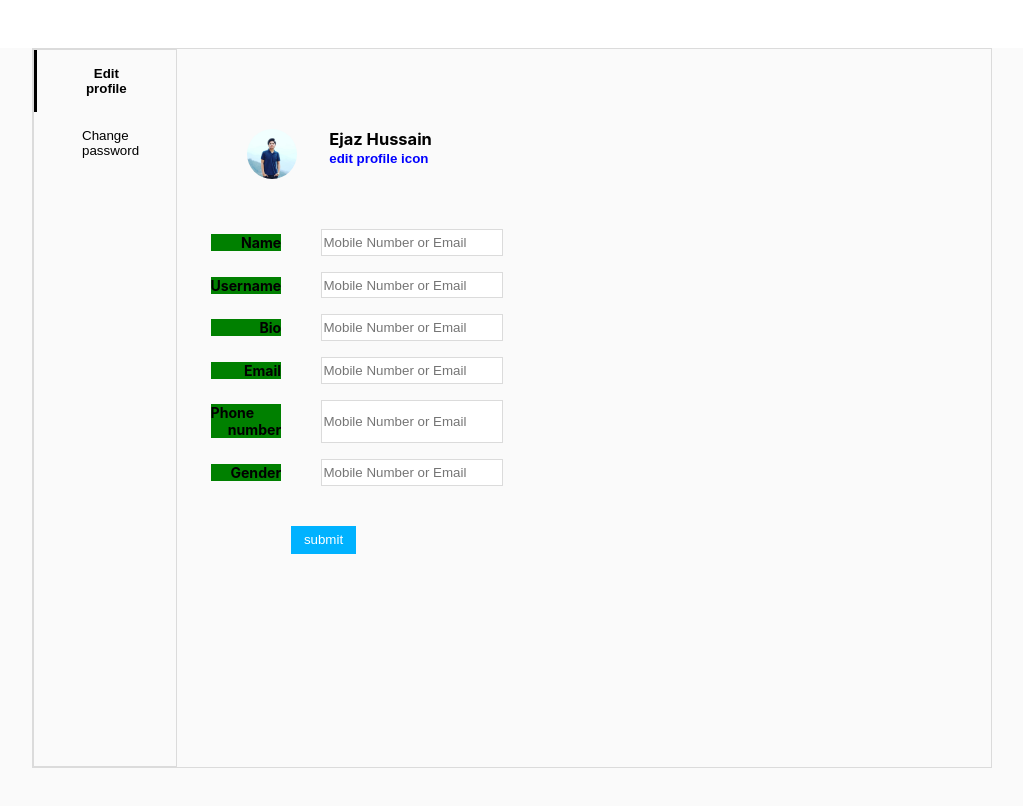
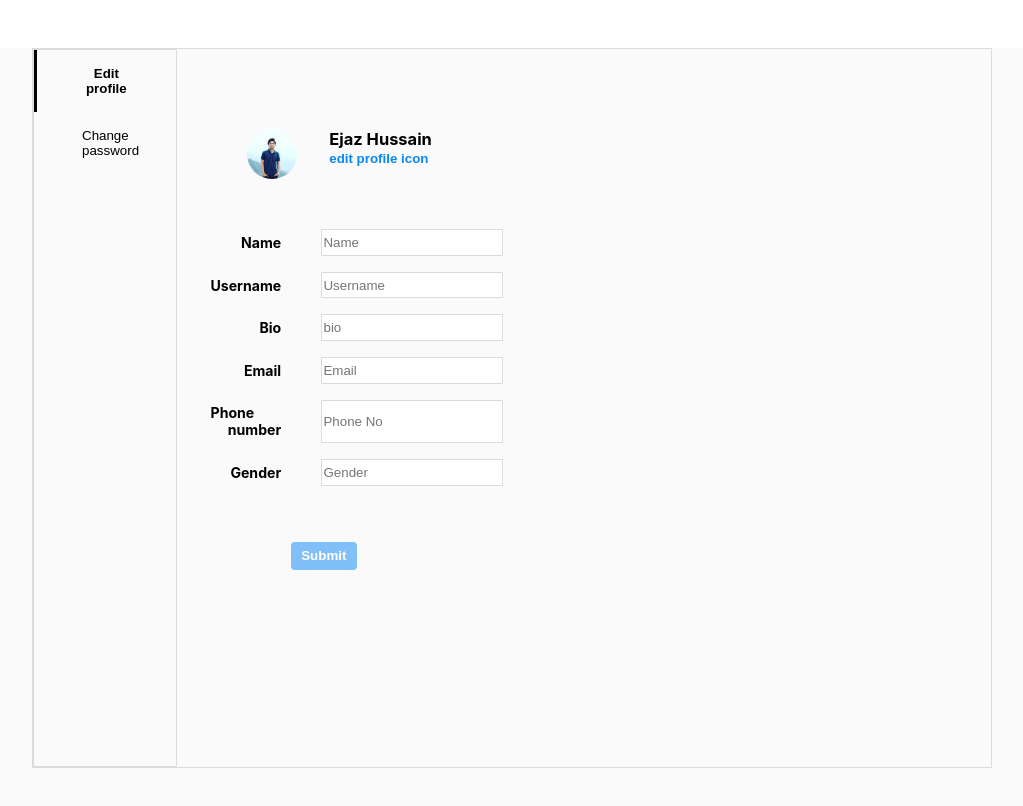
Before and after one commit to alinauman02/instagram-clone, a React (Vite) app in the folder frontend/: page /settings in a window 1280 px wide. Shown: the top 806 px of the page, without its empty margins (128-1151 px from the left). Built offline with nearby package versions, Linux system fonts and the light colour scheme; no server answers.

Commit message:
Set place holders and css

```diff
--- a/frontend/src/components/settings/EditProfile.css
+++ b/frontend/src/components/settings/EditProfile.css
@@ -26,18 +26,16 @@
 }
 
 .edit-profile-picture {
-  color: blue;
+  color: rgb(9, 135, 245);
   font-weight: bold;
   border: none;
   background-color: transparent;
   cursor: pointer;
 }
 
-
-
 .edit-profile-label {
   margin: 0.8rem 1rem;
-  background-color: green;
+
   font-weight: bold;
   width: 30%;
   text-align: justify;
@@ -45,10 +43,25 @@
 }
 
 .edit-submit {
-  background-color: hsl(198, 100%, 50%);
   color: white;
+  font-weight: bold;
+  background-color: rgb(9, 135, 245);
   border: none;
-  padding: 0.5em 1em;
-  margin-left: 6rem;
-  margin-top: 2rem;
+  outline: none;
+  border-radius: 4px;
+  margin: 3rem 6rem;
+  padding: 0.5em 0.8em;
 }
+
+.edit-submit-google:hover {
+  cursor: pointer;
+}
+
+.edit-submit:hover {
+  cursor: pointer;
+}
+
+.edit-submit:disabled {
+  background-color: rgb(128, 191, 247);
+  cursor: initial;
+}
--- a/frontend/src/components/settings/EditProfile.tsx
+++ b/frontend/src/components/settings/EditProfile.tsx
@@ -1,10 +1,8 @@
-import { ProfileListItem } from 'components/ProfileListItem/ProfileListItem';
 import { useState } from 'react';
+
 import './EditProfile.css';
-
 import Profile from 'assets/images/profile.jpeg';
 import { Input } from './Input';
-import { current } from '@reduxjs/toolkit';
 
 export function EditProfile() {
   const [profileInfo, setProfileInfo] = useState({
@@ -17,10 +15,12 @@ export function EditProfile() {
   });
 
   const onChange = (e: React.FormEvent<HTMLInputElement>) => {
-
     const { name, value } = e.currentTarget;
     setProfileInfo(currentProfileInfo => ({ ...currentProfileInfo, [name]: value }));
   };
+
+  const canSubmit =
+    profileInfo.phoneno !== '' && profileInfo.username !== '' && profileInfo.email !== '' && profileInfo.name !== '';
 
   return (
     <div className="edit-profile flex-box flex-direction-column">
@@ -34,31 +34,31 @@ export function EditProfile() {
       <form className="edit-profile-form">
         <div className="flex-box">
           <span className="edit-profile-label">Name</span>
-          <Input type="string" placeholder="Mobile Number or Email" name="name" onChange={onChange} />
+          <Input type="string" placeholder="Name" name="name" onChange={onChange} />
         </div>
         <div className="flex-box">
           <span className="edit-profile-label">Username</span>
-          <Input type="string" placeholder="Mobile Number or Email" name="username" onChange={onChange} />
+          <Input type="string" placeholder="Username" name="username" onChange={onChange} />
         </div>
         <div className="flex-box">
           <span className="edit-profile-label">Bio</span>
-          <Input type="string" placeholder="Mobile Number or Email" name="bio" onChange={onChange} />
+          <Input type="string" placeholder="bio" name="bio" onChange={onChange} />
         </div>
         <div className="flex-box">
           <span className="edit-profile-label">Email</span>
-          <Input type="string" placeholder="Mobile Number or Email" name="email" onChange={onChange} />
+          <Input type="email" placeholder="Email" name="email" onChange={onChange} />
         </div>
         <div className="flex-box">
           <span className="edit-profile-label">Phone number</span>
-          <Input type="string" placeholder="Mobile Number or Email" name="phoneno" onChange={onChange} />
+          <Input type="number" placeholder="Phone No" name="phoneno" onChange={onChange} />
         </div>
 
         <div className="flex-box">
           <span className="edit-profile-label">Gender</span>
-          <Input type="string" placeholder="Mobile Number or Email" name="gender" onChange={onChange} />
+          <Input type="string" placeholder="Gender" name="gender" onChange={onChange} />
         </div>
-        <button type="submit" className="edit-submit" id="submit">
-          submit
+        <button className="edit-submit" name="Sign up" value="Sign up" disabled={!canSubmit}>
+          Submit
         </button>
       </form>
     </div>
```
